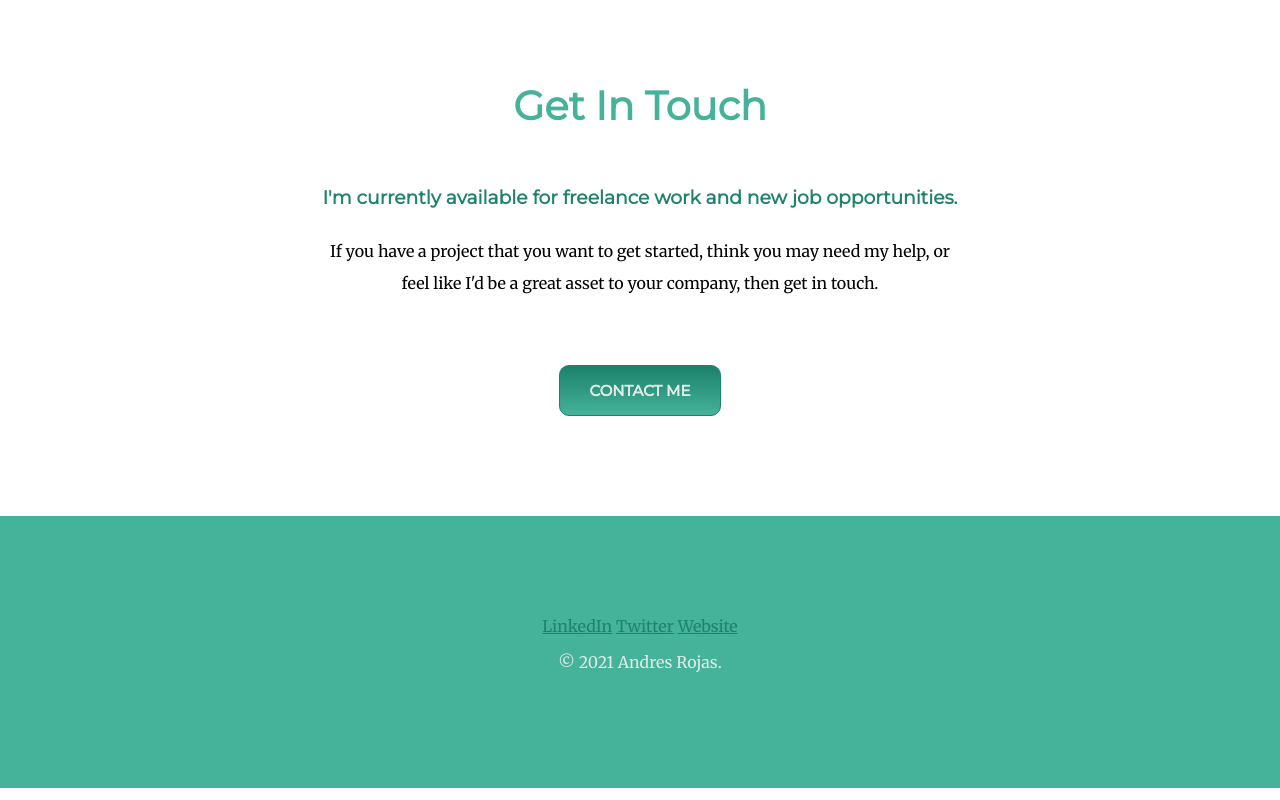
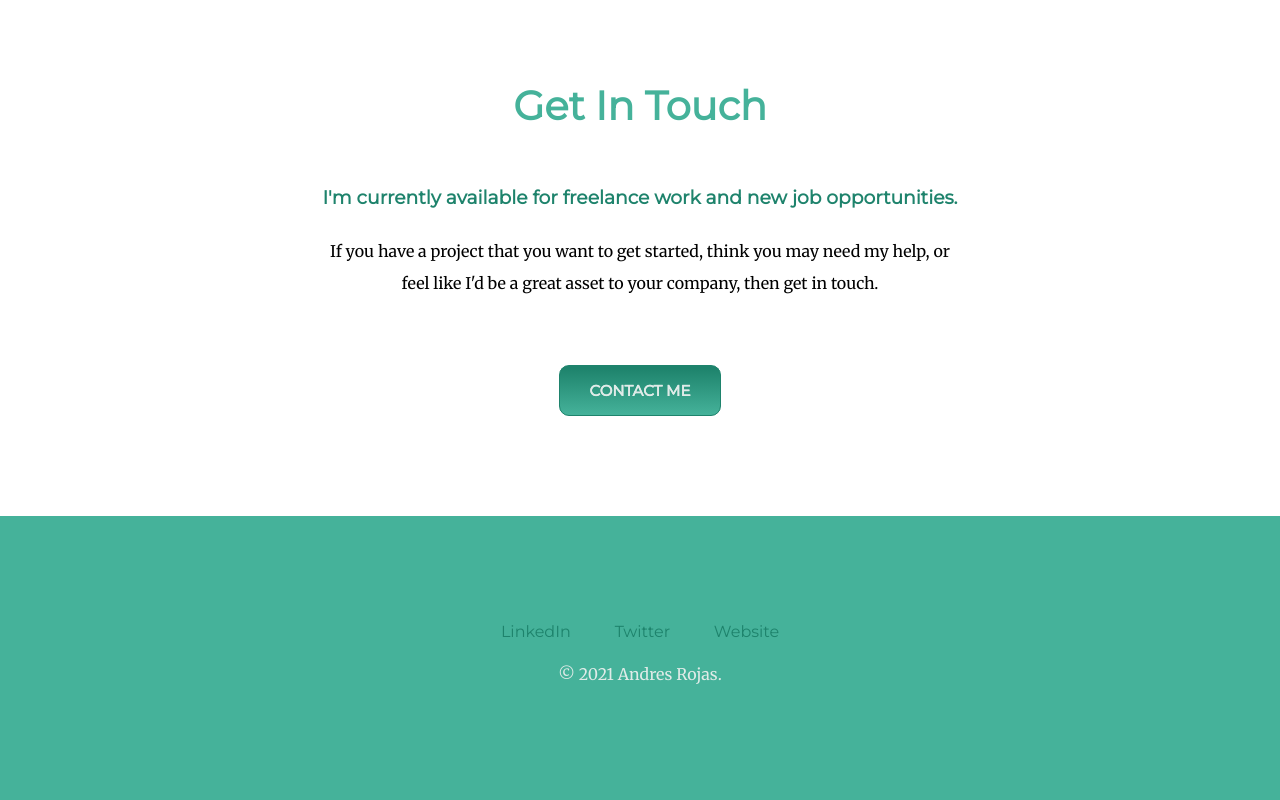
Before and after one commit to andresfeliperojas/Web-Developer-CV, a plain HTML site: page index.html in a window 1280 px wide. Shown: the part 2326-3126 px from the top of the page. Drawn offline with Linux system fonts and the light colour scheme.

Commit message:
Update styles.css

```diff
--- a/styles.css
+++ b/styles.css
@@ -31,6 +31,10 @@ h2 {
 h3 {
   font-family: 'Montserrat', sans-serif;
   color: #1e836c;
+}
+
+a:hover {
+  color: #e0ebe8;
 }
 
 .topcontainer {
@@ -140,6 +144,10 @@ h3 {
 
 .footer-link {
   color: #1e836c;
+  font-family:'Montserrat', sans-serif;
+  margin: 10px 20px;
+  line-height: 2;
+  text-decoration: none;
 }
 
 .ar2021 {
```
